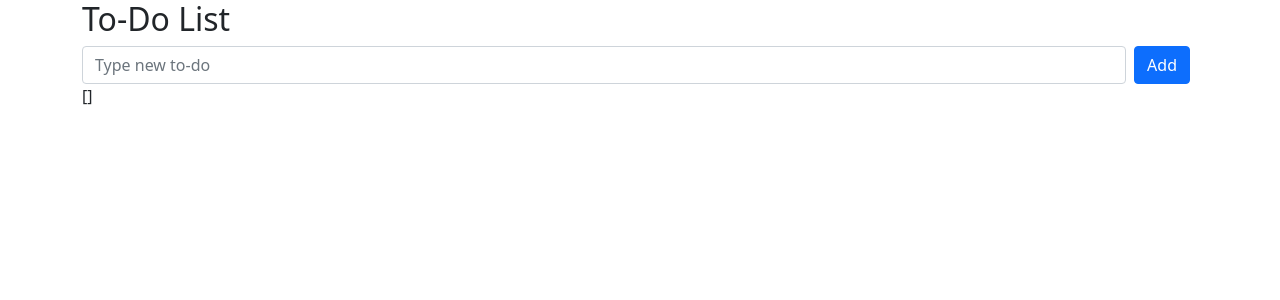
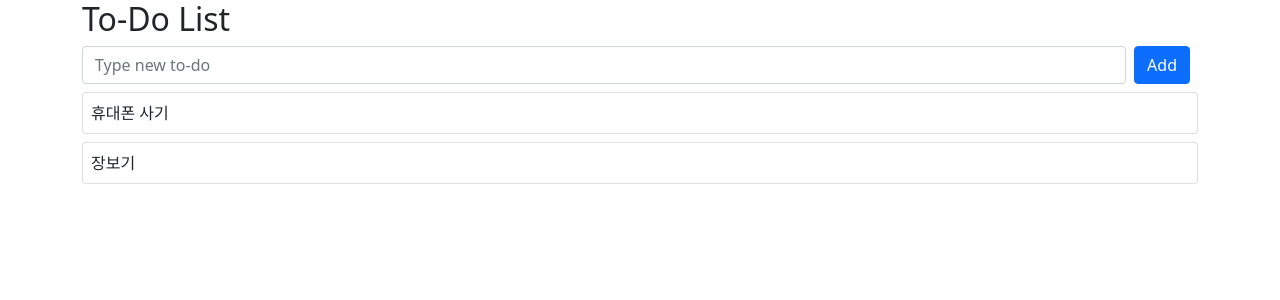
Before and after one commit to ho-beom-cheon/vue-project, a Vue app: page / in a window 1280 px wide. Shown: the top 300 px of the page. Built offline with nearby package versions, Linux system fonts and the light colour scheme.

Commit message:
To-Do 카드 만들기

```diff
--- a/src/App.vue
+++ b/src/App.vue
@@ -22,7 +22,17 @@
         </button>
       </div>
     </form>
-    {{ todos }}
+
+    <div class="card mt-2">
+      <div class="card-body p-2">
+        {{ todos[0].subject }}
+      </div>
+    </div>
+    <div class="card mt-2">
+      <div class="card-body p-2">
+        {{ todos[1].subject }}
+      </div>
+    </div>
   </div>
 </template>
 
@@ -33,7 +43,10 @@
 export default {
   data() {
     const todo = ref('');
-    const todos = ref([]);
+    const todos = ref([
+      {id: 1, subject: '휴대폰 사기'},
+      {id: 2, subject: '장보기'}
+    ]);
 
     const onSubmit = () => {
       //e.preventDefault();  // submit 새로고침 방지
```
